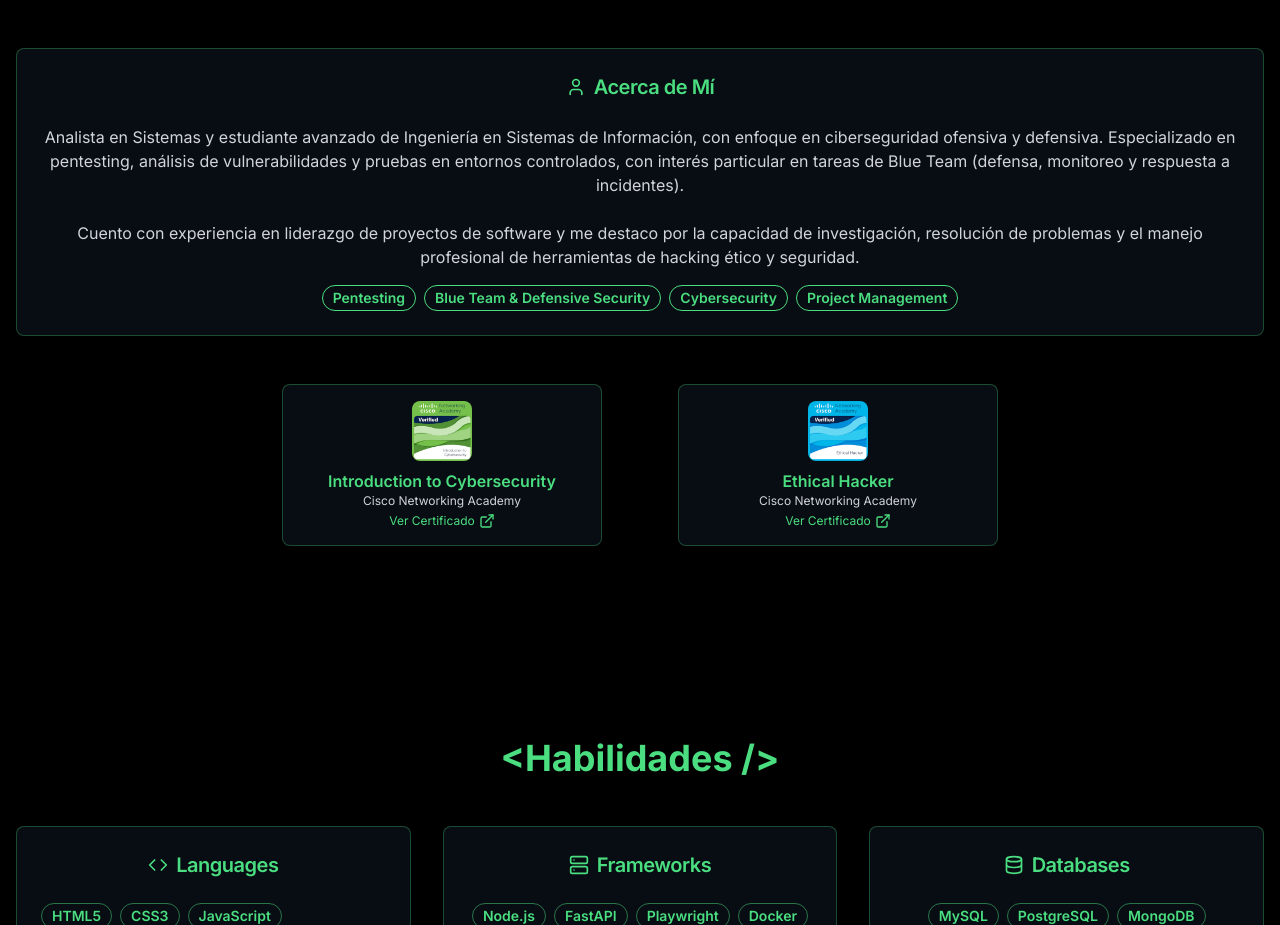
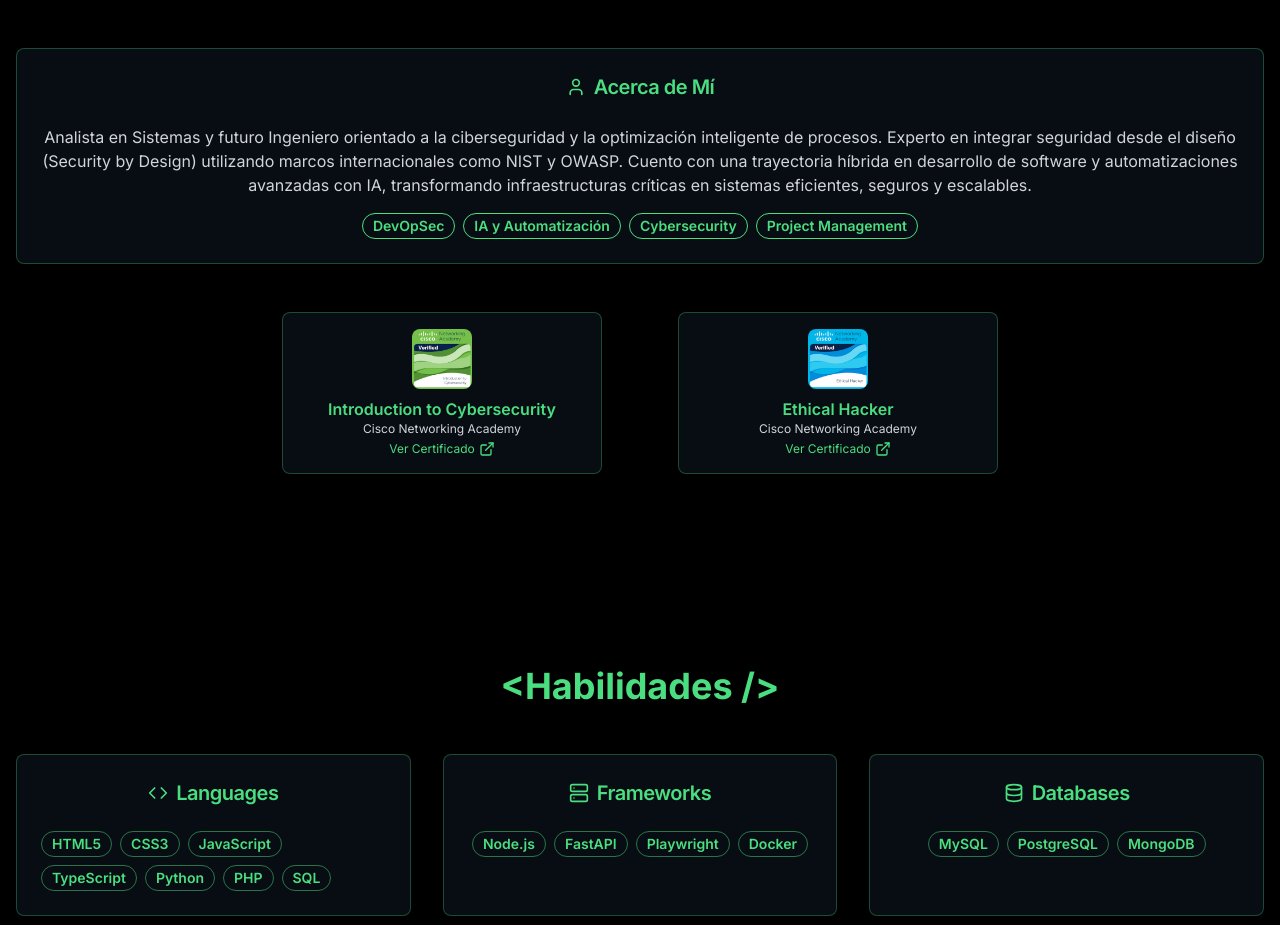
Before and after one commit to Santiago-sz/MiPortfolio, a Next.js app: page / in a window 1280 px wide. Shown: the part 920-1845 px from the top of the page. Built offline with nearby package versions, Linux system fonts and the light colour scheme.

Commit message:
feat: update "Acerca de Mí" section with new description and tabs
Replace old text and update tabs with new sections.

Co-authored-by: Santiago Suarez <105062260+Santiago-sz@users.noreply.github.com>

```diff
--- a/app/page.tsx
+++ b/app/page.tsx
@@ -392,15 +392,14 @@ export default function Portfolio() {
                 </CardHeader>
                 <CardContent className="text-gray-300 flex flex-col items-center text-center">
 <p className="mb-4 text-sm sm:text-base">
-                    Analista en Sistemas y estudiante avanzado de Ingeniería en Sistemas de Información, con enfoque en ciberseguridad ofensiva y defensiva. Especializado en pentesting, análisis de vulnerabilidades y pruebas en entornos controlados, con interés particular en tareas de Blue Team (defensa, monitoreo y respuesta a incidentes).<br/><br/>
-                    Cuento con experiencia en liderazgo de proyectos de software y me destaco por la capacidad de investigación, resolución de problemas y el manejo profesional de herramientas de hacking ético y seguridad.
+                                    Analista en Sistemas y futuro Ingeniero orientado a la ciberseguridad y la optimización inteligente de procesos. Experto en integrar seguridad desde el diseño (Security by Design) utilizando marcos internacionales como NIST y OWASP. Cuento con una trayectoria híbrida en desarrollo de software y automatizaciones avanzadas con IA, transformando infraestructuras críticas en sistemas eficientes, seguros y escalables.
                                   </p>
                                   <div className="flex flex-wrap gap-2 justify-center">
                                     <Badge variant="outline" className="border-green-400 text-green-400 text-xs sm:text-sm">
-                      Pentesting
+                                      DevOpSec
                                     </Badge>
                                     <Badge variant="outline" className="border-green-400 text-green-400 text-xs sm:text-sm">
-                      Blue Team & Defensive Security
+                                      IA y Automatización
                                     </Badge>
                                     <Badge variant="outline" className="border-green-400 text-green-400 text-xs sm:text-sm">
                                       Cybersecurity
```
Lines whose indentation alone changed are shown as unchanged.
